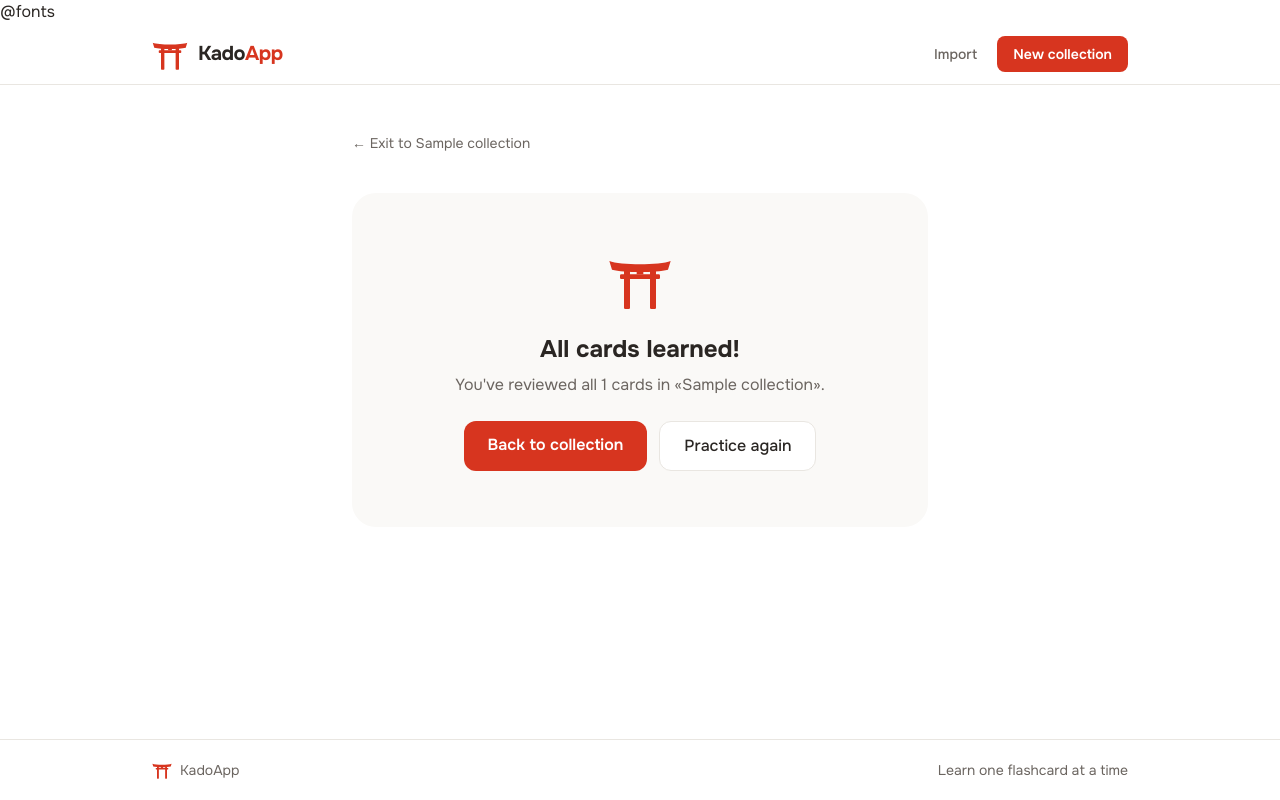
After one commit to JanHigan/KadoApp, a Laravel app: page /collections/1/learn in a window 1280 px wide. The commit adds this page. Run offline with Laravel 12, Linux system fonts and the light colour scheme; tables that the repository leaves empty hold one stand-in row (values such as "Sample post"); style sheets or scripts are compiled from the project's sources.

Commit message:
feat: add learning mode and pagination for collections and cards

```diff
--- /dev/null
+++ b/app/Http/Controllers/LearnController.php
@@ -0,0 +1,51 @@
+<?php
+
+namespace App\Http\Controllers;
+
+use App\Models\Card;
+use App\Models\Collection;
+use Illuminate\Http\Request;
+
+class LearnController extends Controller
+{
+    public function show(Collection $collection)
+    {
+        $totalCards = $collection->cards()->count();
+
+        $unlearnedQuery = $collection->cards()
+            ->whereDoesntHave('reviews', fn ($q) => $q->where('result', true));
+
+        $remainingCount = $unlearnedQuery->count();
+        $card = $unlearnedQuery->inRandomOrder()->first();
+
+        return view('collections.learn', compact(
+            'collection',
+            'card',
+            'totalCards',
+            'remainingCount'
+        ));
+    }
+
+    public function review(Request $request, Collection $collection, Card $card)
+    {
+        $validated = $request->validate([
+            'result' => 'required|boolean',
+        ]);
+
+        $card->reviews()->create([
+            'result' => $validated['result'],
+            'reviewed_at' => now(),
+        ]);
+
+        return redirect()->route('collections.learn', $collection);
+    }
+
+    public function reset(Collection $collection)
+    {
+        $collection->cards()->each(function ($card) {
+            $card->reviews()->delete();
+        });
+
+        return redirect()->route('collections.learn', $collection);
+    }
+}
--- a/app/Models/Review.php
+++ b/app/Models/Review.php
@@ -6,5 +6,12 @@ use Illuminate\Database\Eloquent\Model;
 
 class Review extends Model
 {
+    public $timestamps = false;
+
     protected $fillable = ["card_id", "result", "reviewed_at"];
+
+    protected $casts = [
+        "result" => "boolean",
+        "reviewed_at" => "datetime",
+    ];
 }
--- /dev/null
+++ b/resources/views/collections/learn.blade.php
@@ -0,0 +1,96 @@
+@extends('layouts.app')
+@section('title', 'Learning: ' . $collection->name)
+
+@section('content')
+<div class="mx-auto max-w-xl">
+    <div class="flex items-center justify-between text-sm text-ink-soft">
+        <a href="{{ route('collections.show', $collection) }}" class="hover:text-shu">
+            ← Exit to {{ $collection->name }}
+        </a>
+        @if ($card)
+            <span>Remaining: <strong class="text-ink">{{ $remainingCount }}</strong> / {{ $totalCards }}</span>
+        @endif
+    </div>
+
+    @if ($card)
+        @php
+            $learned = $totalCards - $remainingCount;
+            $percent = $totalCards > 0 ? round(($learned / $totalCards) * 100) : 0;
+        @endphp
+
+        {{-- Прогресс-бар --}}
+        <div class="mt-3 h-2 overflow-hidden rounded-full bg-paper">
+            <div class="h-full rounded-full bg-shu transition-all duration-300" style="width: {{ $percent }}%"></div>
+        </div>
+
+        {{-- Карточка --}}
+        <div class="mt-8 rounded-3xl border border-line bg-white p-8 shadow-sm sm:p-10">
+            <span class="text-xs font-semibold uppercase tracking-wider text-ink-soft">Question</span>
+            <p class="mt-3 text-2xl font-bold leading-snug">{{ $card->question }}</p>
+
+            {{-- Блок ответа (изначально скрыт) --}}
+            <div id="answer-box" class="mt-8 hidden border-t border-line pt-6">
+                <span class="text-xs font-semibold uppercase tracking-wider text-ink-soft">Answer</span>
+                <p class="mt-2 text-xl text-ink-soft">{{ $card->answer }}</p>
+            </div>
+        </div>
+
+        {{-- Кнопка показа ответа --}}
+        <div id="show-btn-box" class="mt-6">
+            <button type="button" onclick="revealAnswer()"
+                    class="w-full rounded-xl bg-shu py-3.5 font-semibold text-white shadow-lg shadow-shu/20 transition hover:bg-shu-dark">
+                Show answer
+            </button>
+        </div>
+
+        {{-- Кнопки оценки (появляются после открытия ответа) --}}
+        <div id="rate-btns-box" class="mt-6 hidden grid-cols-2 gap-3">
+            <form method="POST" action="{{ route('collections.cards.review', [$collection, $card]) }}">
+                @csrf
+                <input type="hidden" name="result" value="0">
+                <button type="submit" class="w-full rounded-xl border border-line bg-white py-3.5 font-semibold text-shu transition hover:bg-shu-soft">
+                    Still learning
+                </button>
+            </form>
+
+            <form method="POST" action="{{ route('collections.cards.review', [$collection, $card]) }}">
+                @csrf
+                <input type="hidden" name="result" value="1">
+                <button type="submit" class="w-full rounded-xl bg-moss py-3.5 font-semibold text-white transition hover:opacity-90">
+                    I know this
+                </button>
+            </form>
+        </div>
+
+        <script>
+            function revealAnswer() {
+                document.getElementById('answer-box').classList.remove('hidden');
+                document.getElementById('show-btn-box').classList.add('hidden');
+                const rateBox = document.getElementById('rate-btns-box');
+                rateBox.classList.remove('hidden');
+                rateBox.classList.add('grid');
+            }
+        </script>
+    @else
+        {{-- Экран завершения --}}
+        <div class="mt-10 rounded-3xl bg-paper px-6 py-14 text-center">
+            @include('partials.logo', ['size' => 'mx-auto h-16 w-16'])
+            <h1 class="mt-5 text-2xl font-bold">All cards learned!</h1>
+            <p class="mx-auto mt-2 max-w-sm text-ink-soft">
+                You've reviewed all {{ $totalCards }} cards in «{{ $collection->name }}».
+            </p>
+            <div class="mt-6 flex flex-wrap justify-center gap-3">
+                <a href="{{ route('collections.show', $collection) }}" class="rounded-xl bg-shu px-6 py-3 font-semibold text-white hover:bg-shu-dark">
+                    Back to collection
+                </a>
+                <form method="POST" action="{{ route('collections.learn.reset', $collection) }}">
+                    @csrf
+                    <button type="submit" class="rounded-xl border border-line bg-white px-6 py-3 font-medium transition hover:border-shu hover:text-shu">
+                        Practice again
+                    </button>
+                </form>
+            </div>
+        </div>
+    @endif
+</div>
+@endsection
--- a/routes/web.php
+++ b/routes/web.php
@@ -2,6 +2,7 @@
 
 use App\Http\Controllers\CardController;
 use App\Http\Controllers\CollectionController;
+use App\Http\Controllers\LearnController;
 use Illuminate\Support\Facades\Route;
 
 Route::get('/', function () {
@@ -23,3 +24,8 @@ Route::post('/collections/{collection}/cards/store', [CardController::class, 'st
 Route::get('/collections/{collection}/cards/{card}/edit', [CardController::class, 'edit'])->name('collections.cards.edit');
 Route::put('/collections/{collection}/cards/{card}/update', [CardController::class, 'update'])->name('collections.cards.update');
 Route::delete('/collections/{collection}/cards/{card}/destroy', [CardController::class, 'destroy'])->name('collections.cards.destroy');
+
+// Learn
+Route::get('/collections/{collection}/learn', [LearnController::class, 'show'])->name('collections.learn');
+Route::post('/collections/{collection}/cards/{card}/review', [LearnController::class, 'review'])->name('collections.cards.review');
+Route::post('/collections/{collection}/learn/reset', [LearnController::class, 'reset'])->name('collections.learn.reset');
```
Also changed, not shown: app/Http/Controllers/CollectionController.php (+17 -3 lines), resources/views/collections/index.blade.php (+14 -2 lines), resources/views/collections/show.blade.php (+15 -5 lines).
